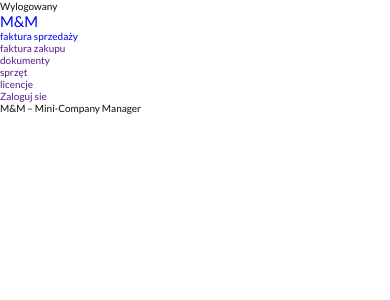
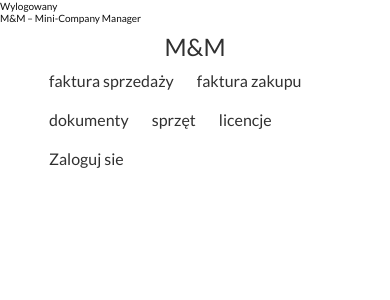
Before and after one commit to Cyzol/Mini-Company-Manager, a PHP site: page /index.php?action=home-page in a window 390 px wide. Shown: the top 300 px of the page. Run offline with PHP 8.4, Linux system fonts and the light colour scheme.

Commit message:
Update css

```diff
--- a/assets/styles/style.css
+++ b/assets/styles/style.css
@@ -92,3 +92,169 @@ label{
 }
 
 /*NAVBAR*/
+
+header {
+    display: flex;
+    align-items: center;
+    padding: 20px 10%;
+    width: 100%;
+    justify-content: space-between;
+    font-size: 1.6rem;
+    position: absolute;
+}
+
+
+nav ul li {
+    margin: 10px;
+}
+
+nav ul li {
+    display: inline-block;
+}
+
+a {
+    text-decoration: none;
+    cursor: pointer;
+    opacity: 0.85;
+    color: var(--main-font-color);
+    font-weight: 200;
+}
+
+a:hover {
+    opacity: 0.5;
+}
+
+@media(max-width: 800px) {
+    header {
+        flex-direction: column;
+        align-items: center;
+        position: absolute;
+    }
+
+    header a {
+        margin-bottom: 30px;
+    }
+
+    nav ul li a {
+        font-size: 1.6rem;
+
+    }
+}
+
+@media(max-width: 800px) {
+    header {
+        flex-direction: column;
+        align-items: center;
+        position: absolute;
+    }
+
+    header a {
+        margin-bottom: 30px;
+    }
+
+    nav ul li a {
+        font-size: 1.6rem;
+
+    }
+}
+
+@media(max-width: 360px) {
+    header {
+        flex-direction: column;
+        align-items: center;
+        position: absolute;
+        min-width: 350px;
+    }
+
+    header a {
+        margin-bottom: 30px;
+    }
+
+    nav ul li a {
+        font-size: 1.2rem;
+
+    }
+}
+
+@keyframes drop {
+    0% {
+        opacity: 0;
+        transform: translateY(-160px);
+    }
+
+    100% {
+        opacity: 1;
+        transform: translateY(0);
+    }
+}
+
+/* bannerArea */
+
+.bannerArea {
+    display: flex;
+    flex-direction: column;
+    width: 100%;
+    height: 100vh;
+    background: url("/assets/images/b1.jpg") center no-repeat;
+    background-size: cover;
+    align-items: center;
+    justify-content: center;
+    flex-direction: column;
+}
+
+.bannerArea h1 {
+    font-size: 8rem;
+    color: var(--main-font-color);
+    animation: drop 1.5s ease;
+}
+
+.bannerArea p {
+    font-size: 1.6rem;
+    animation: leftside 1.5s ease;
+    color: white;
+}
+
+.arrow {
+    display: flex;
+    justify-content: center;
+    font-size: 4rem;
+    align-items: flex-end;
+    height: 20%;
+}
+
+.arrow a {
+    opacity: 0.1;
+}
+
+.arrow a:hover {
+    opacity: 1;
+    transition: 0.6s ease-in;
+}
+
+@media(max-width: 800px) {
+
+    .bannerArea {
+        display: flex;
+        justify-content: center;
+    }
+
+    .bannerArea h1 {
+        font-size: 4.5rem;
+
+    }
+
+}
+
+@media(max-width: 390px) {
+
+    .bannerArea {
+        display: flex;
+        justify-content: center;
+        min-width: 350px;
+    }
+
+    .bannerArea h1 {
+        font-size: 3.5rem;
+    }
+
+}
```
